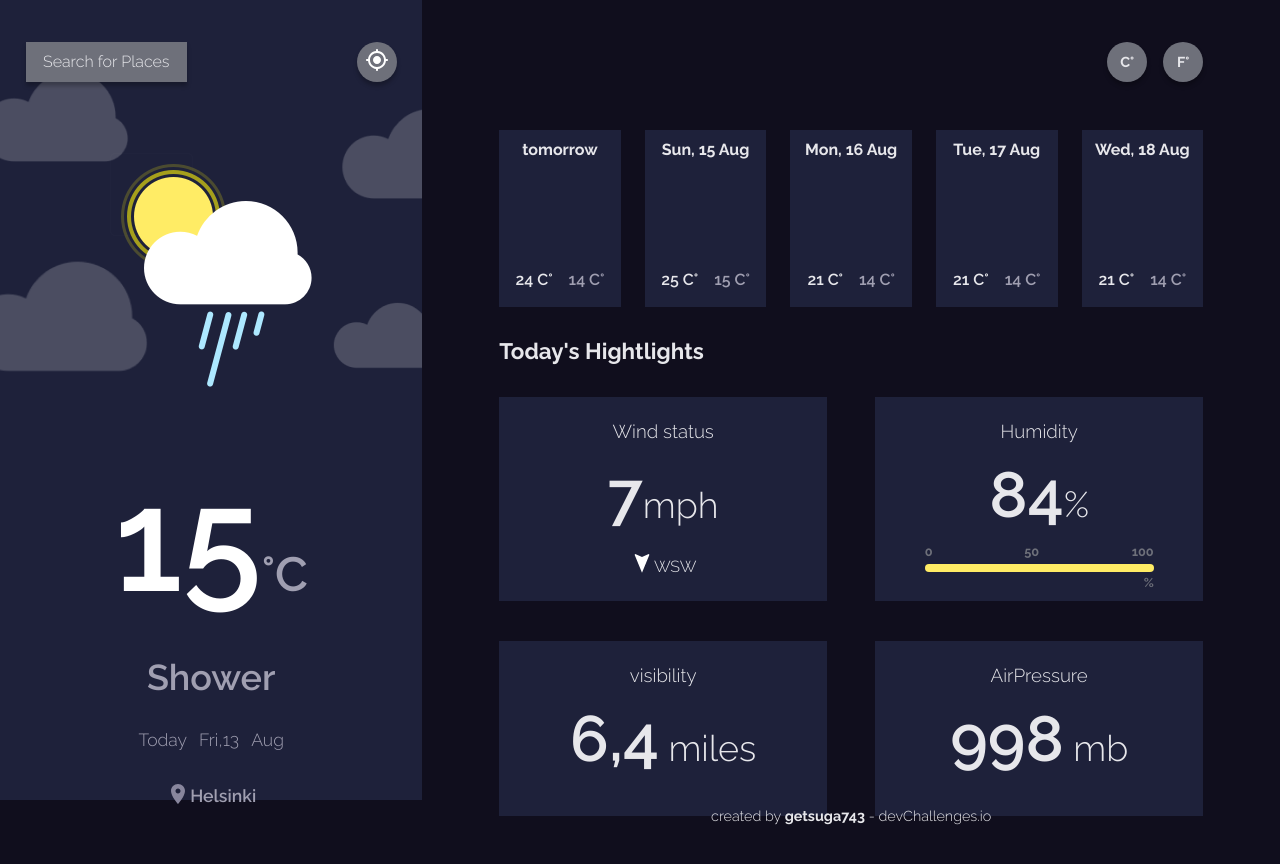
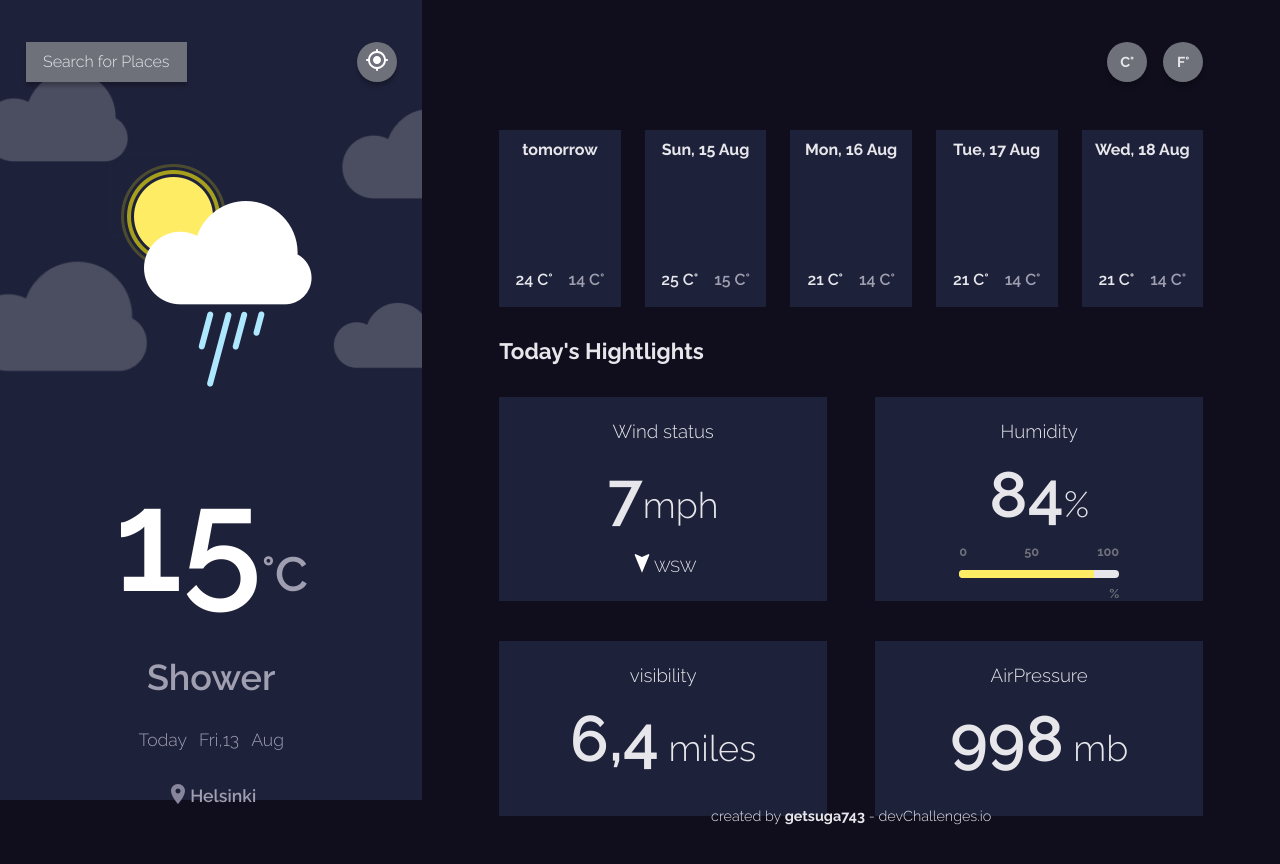
Before and after one commit to ivanmaierg/weather-app, a React (Create React App) app: page / in a window 1280 px wide. Built offline with nearby package versions, Linux system fonts and the light colour scheme; some icons are missing.

Commit message:
fix: change ProgressBar component to use progress tag html

```diff
--- a/src/components/ProgressBar/index.jsx
+++ b/src/components/ProgressBar/index.jsx
@@ -7,9 +7,7 @@ const ProgressBar = ({progress}) => {
             <span className="start">0</span>
             <span className="middle">50</span>
             <span className="end">100</span>
-            <div className="progressBar">
-                <div className="progressBar__content" style={{'width':`${progress}`}}></div>
-            </div>
+            <progress value={84} max="100" />
             <span className="sign">%</span>
         </div>
     )
--- a/src/components/ProgressBar/styles.css
+++ b/src/components/ProgressBar/styles.css
@@ -12,10 +12,10 @@
     overflow: hidden;
 }
 
-.progressBar__container > span {
+.progressBar__container>span {
     font-weight: var( --font-weight--bold);
     font-size: 0.8rem;
-    color:var(--gray--color);
+    color: var(--gray--color);
 }
 
 .start {
@@ -36,14 +36,38 @@
     right: 0;
 }
 
-.sign{
+.sign {
     position: absolute;
     right: 0;
-    bottom:-1.2rem;
+    bottom: -1.2rem;
 }
 
-.progressBar__content {
-    display: block;
-    background-color: #FFEC65;
-    height: 100%;
+
+/* background: */
+
+.progressBar__container progress::-webkit-progress-bar {
+    background-color: var(--light--color);
+    width: 100%;
 }
+
+.progressBar__container progress {
+    background-color: var(--light--color);
+    height: 8px;
+    border-radius: 80px;
+    overflow: hidden;
+}
+
+
+/* value: */
+
+.progressBar__container progress::-webkit-progress-value {
+    background-color: #FFEC65!important;
+}
+
+.progressBar__container progress::-moz-progress-bar {
+    background-color: #FFEC65!important;
+}
+
+.progressBar__container progress {
+    color: #FFEC65;
+}
```
